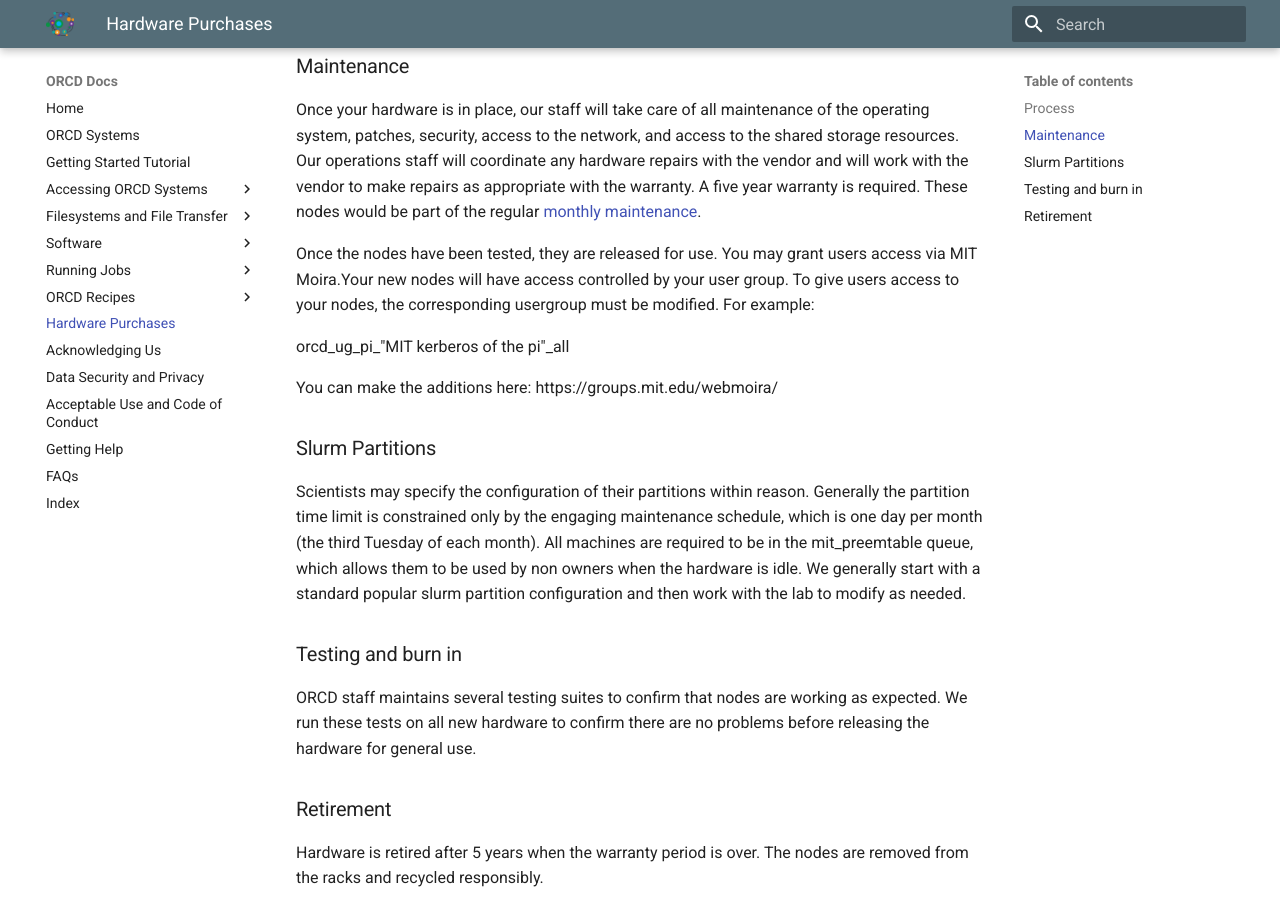
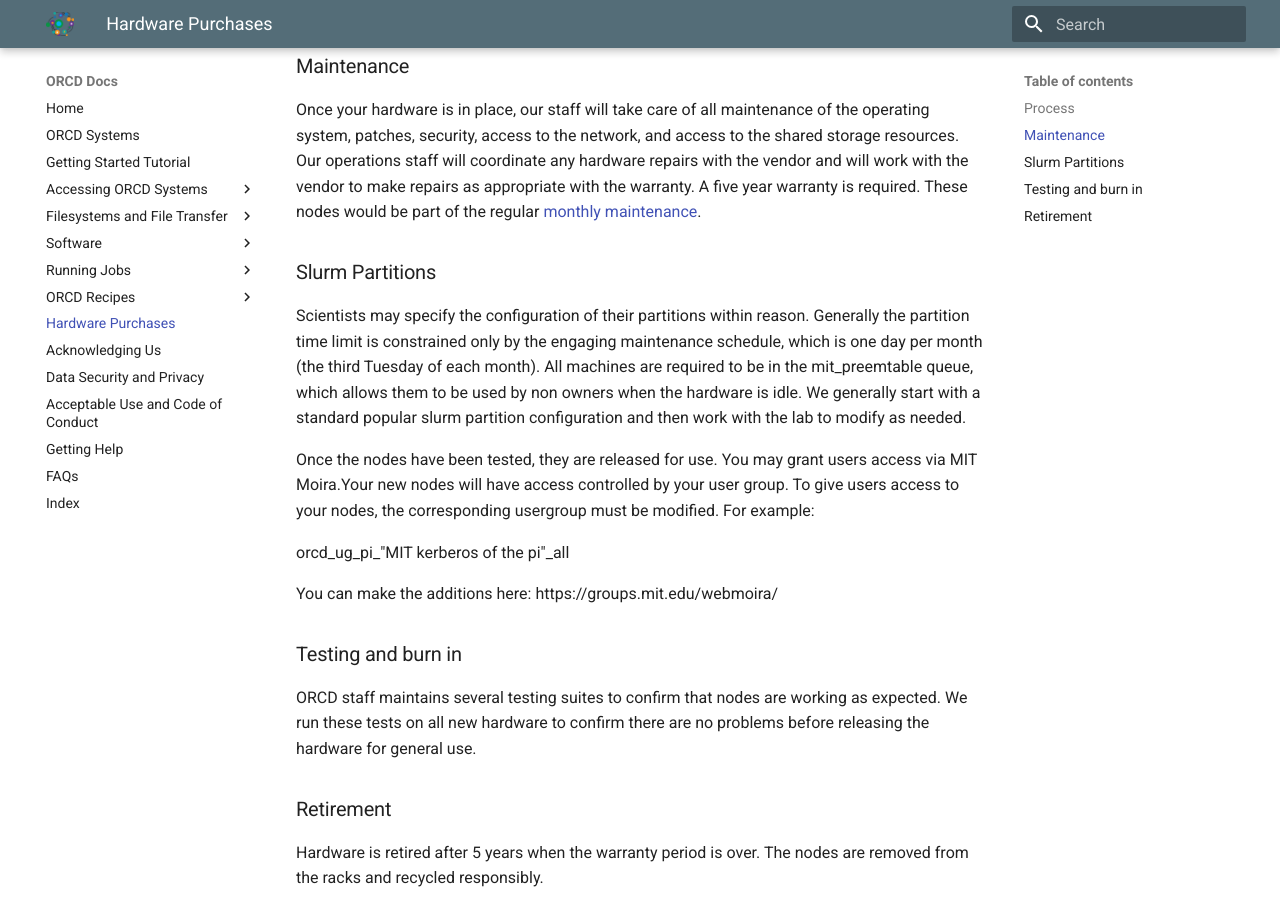
Before and after one commit to mit-orcd/orcd-docs-edit, an MkDocs documentation site: the page built from docs/hosted-hardware.md, in a window 1280 px wide and 900 px high, scrolled down 823 px. Built offline with MkDocs 1.6.1 and Material for MkDocs 9.7.7, drawn with Linux system fonts in a browser that asks for light colours.

```diff
--- a/docs/hosted-hardware.md
+++ b/docs/hosted-hardware.md
@@ -22,16 +22,14 @@ work with our vendors to get quotes. Once the quotes have been agreed on, we for
 ### Maintenance
 Once your hardware is in place, our staff will take care of all maintenance of the operating system, patches, security, access to the network,  and access to the shared storage resources. Our operations staff will coordinate any hardware repairs with the vendor and will work with the vendor to make repairs as appropriate with the warranty. A five year warranty is required. These nodes would be part of the regular [monthly maintenance](orcd-systems.md#maintenance-schedule).
 
-Once the nodes have been tested, they are released for use. You may
-grant users access via MIT Moira.Your new nodes will have access controlled by your user group.
-To give users access to your nodes, the corresponding usergroup must be modified. For example:
+### Slurm Partitions
+Scientists may specify the configuration of their partitions within reason. Generally the partition time limit is constrained only by the engaging maintenance schedule, which is one day per month (the third Tuesday of each month). All machines are required to be in the mit_preemtable queue, which allows them to be used by non owners when the hardware is idle. We generally start with a standard popular slurm partition configuration and then work with the lab to modify as needed.
+
+Once the nodes have been tested, they are released for use. You may grant users access via MIT Moira.Your new nodes will have access controlled by your user group. To give users access to your nodes, the corresponding usergroup must be modified. For example:
 
 orcd_ug_pi_"MIT kerberos of the pi"_all
 
 You can make the additions here: https://groups.mit.edu/webmoira/
-
-### Slurm Partitions
-Scientists may specify the configuration of their partitions within reason. Generally the partition time limit is constrained only by the engaging maintenance schedule, which is one day per month (the third Tuesday of each month). All machines are required to be in the mit_preemtable queue, which allows them to be used by non owners when the hardware is idle. We generally start with a standard popular slurm partition configuration and then work with the lab to modify as needed.
 
 ### Testing and burn in
 ORCD staff maintains several testing suites to confirm that nodes are working as expected. We run these tests on all new hardware to confirm there are no problems before releasing the hardware for general use.
```
